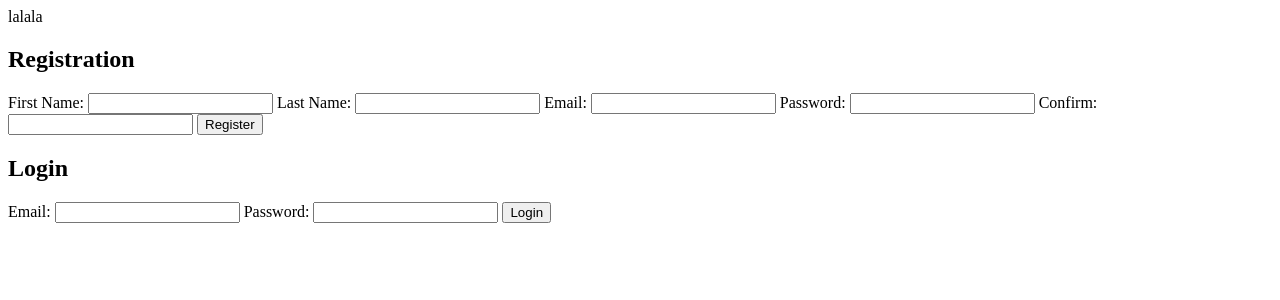
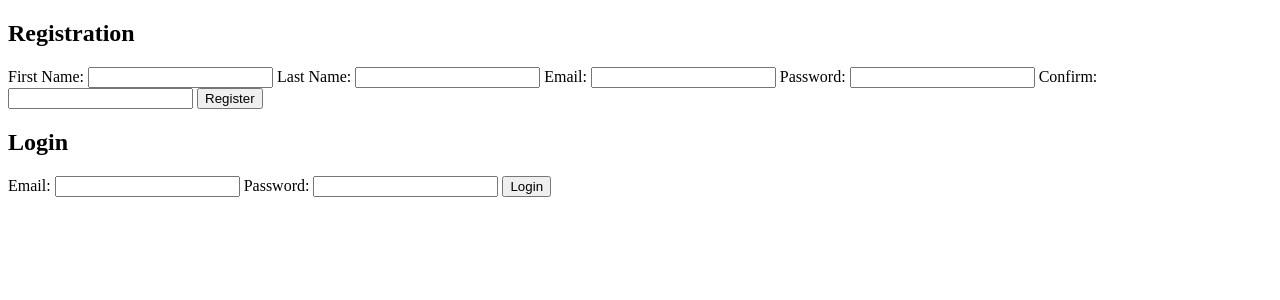
Before and after one commit to rgormley5/testdeploy, a Django app: page / in a window 1280 px wide. Shown: the top 300 px of the page. Run offline with Django 3.2, Linux system fonts and the light colour scheme; parts of the project's set-up code (start-up, migrations or seed data) failed here and were passed over.

Commit message:
removed lalala

```diff
--- a/apps/login/templates/login/index.html
+++ b/apps/login/templates/login/index.html
@@ -7,8 +7,6 @@
     <title>Login & Reg | Home</title>
 </head>
 <body>
-
-    lalala
 
     <h2>Registration</h2>
 
```
